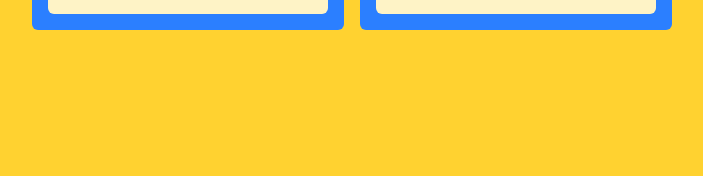
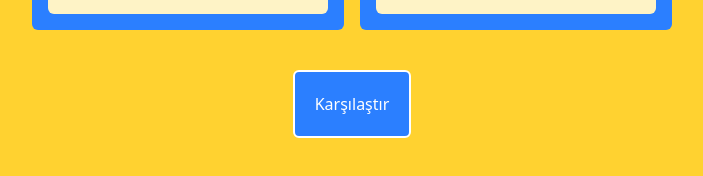
Before and after one commit to tarikislamoglu/poke, a Next.js app: page / in a window 1280 px wide. Shown: the part 234-410 px from the top of the page, without its empty margins (288-991 px from the left). Built offline with nearby package versions, Linux system fonts and the light colour scheme; no server answers.

Commit message:
updated7

```diff
--- a/src/App.js
+++ b/src/App.js
@@ -110,6 +110,11 @@ const App = () => {
           )}
         </div>
       </div>
+      <div>
+        <button className="p-5 mb-4 bg-blue-500 text-white rounded-md border-2 border-white cursor-pointer">
+          Karşılaştır
+        </button>
+      </div>
     </div>
   );
 };
```
